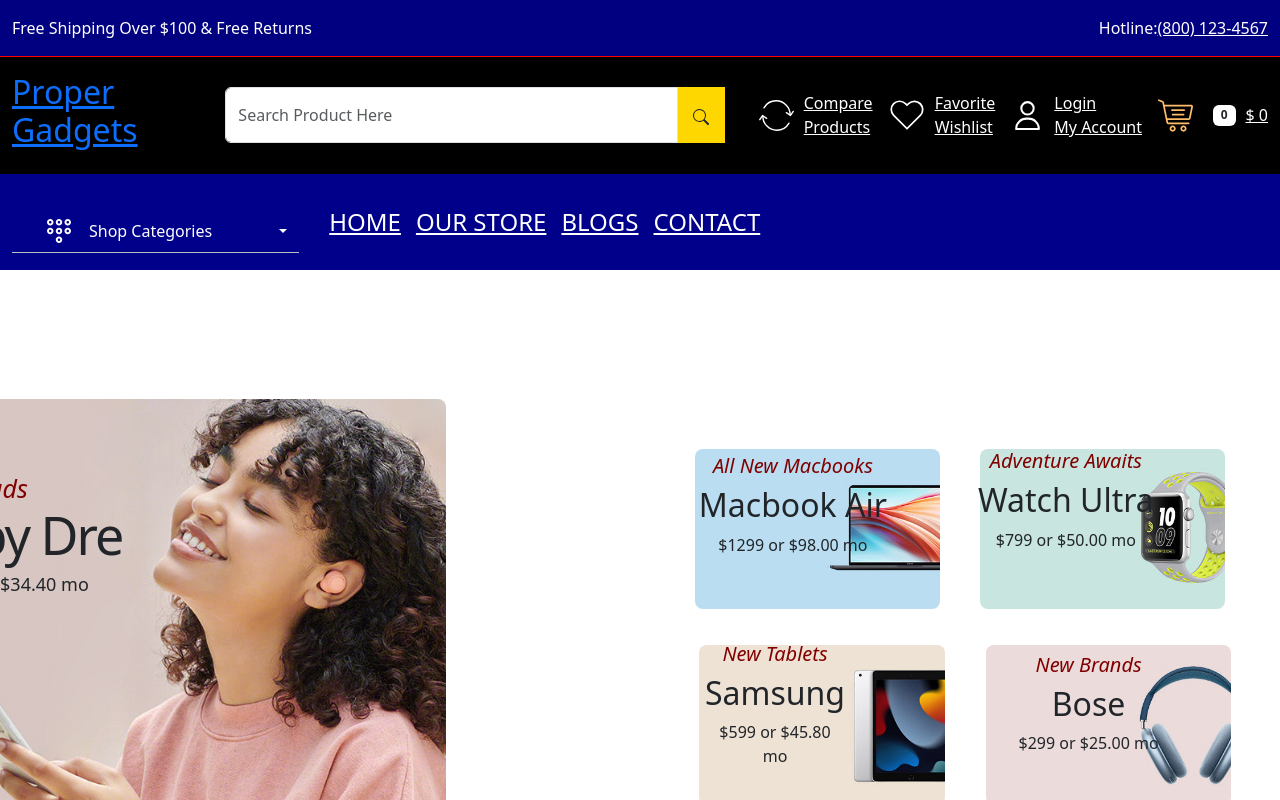
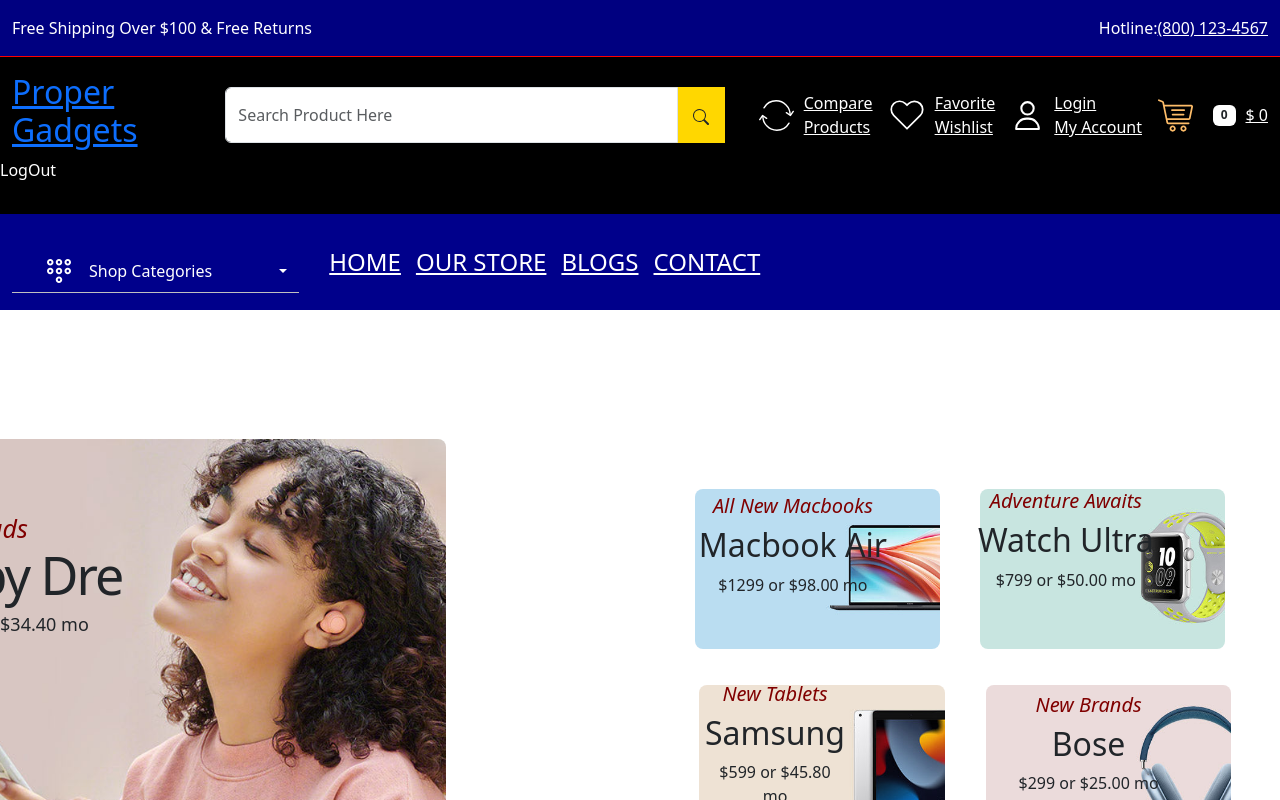
Before and after one commit to loltee/Capstone, a React (Vite) app: page / in a window 1280 px wide. Shown: the top 800 px of the page. Built offline with nearby package versions, Linux system fonts and the light colour scheme; no server answers.

Commit message:
fixed ourstore and my cart

```diff
--- a/src/App.jsx
+++ b/src/App.jsx
@@ -16,8 +16,8 @@
 import LogOut from "./components/LogOut";
 
 function App() {
-  const [cart, setCart] = useState(null);
-  const [token, setToken] = useState(null);
+  const [cart, setCart] = useState([]);
+  const [token, setToken] = useState([]);
 
   return (
     <>
--- a/src/components/MyCart.jsx
+++ b/src/components/MyCart.jsx
@@ -2,6 +2,7 @@
 import React from "react";
 import { getProduct } from "../api";
 import { useLocation } from "react-router-dom";
+import OurStore from "../pages/ourStore";
 
 function MyCart({ cart, setCart }) {
   const [item, setItem] = useState("");
--- a/src/pages/ourStore.jsx
+++ b/src/pages/ourStore.jsx
@@ -1,4 +1,3 @@
-import React from "react";
 import Breadcrumb from "../components/Breadcrumb";
 import { useEffect, useState } from "react";
 import Meta from "../components/meta";
```
